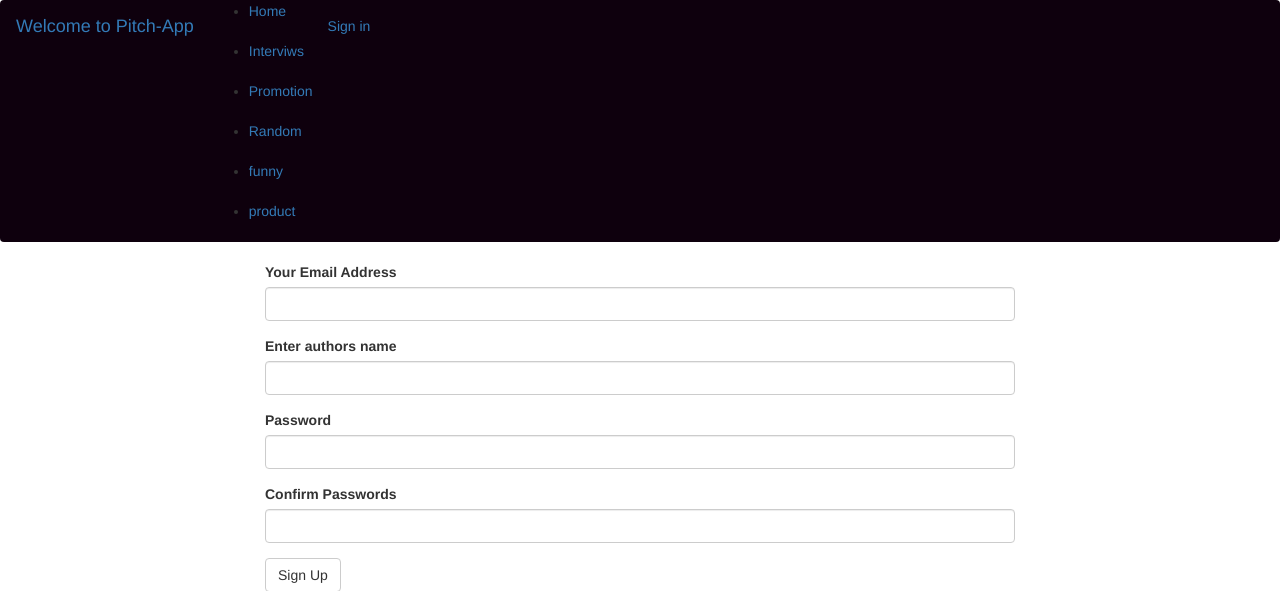
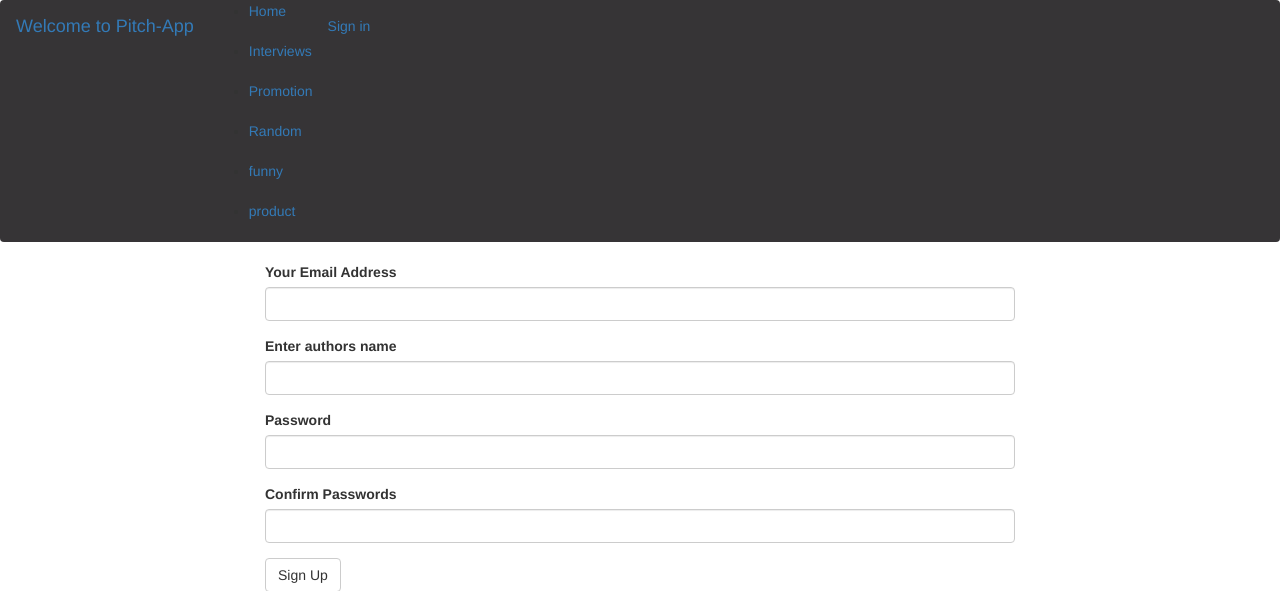
Before and after one commit to 0724654276/PITCH, a Flask app: page /authenticate/register in a window 1280 px wide. Shown: the top 591 px of the page. Run offline with Flask 2, Linux system fonts and the light colour scheme; some libraries are stand-ins or nearby versions.

Commit message:
removing typos

```diff
--- a/app/templates/navbar.html
+++ b/app/templates/navbar.html
@@ -1,4 +1,4 @@
-<nav class="navbar navbar-expand-lg navbar-light" style="background-color: #0e000d;">
+<nav class="navbar navbar-expand-lg navbar-light" style="background-color: #363436;">
     <a class="navbar-brand" href="/">Welcome to Pitch-App</a>
 
     <div class="collapse navbar-collapse display-6" id="navbarSupportedContent">
@@ -7,7 +7,7 @@
           <a class="nav-link" href="/">Home <span class="sr-only">(current)</span></a>
         </li> <br><br>
         <li class="nav-item">
-          <a class="nav-link" href="/categories/Interview">Interviws</a>
+          <a class="nav-link" href="/categories/Interview">Interviews</a>
         </li> <br><br>
         <li class="nav-item">
           <a class="nav-link" href="/categories/Promotion">Promotion</a>
```
